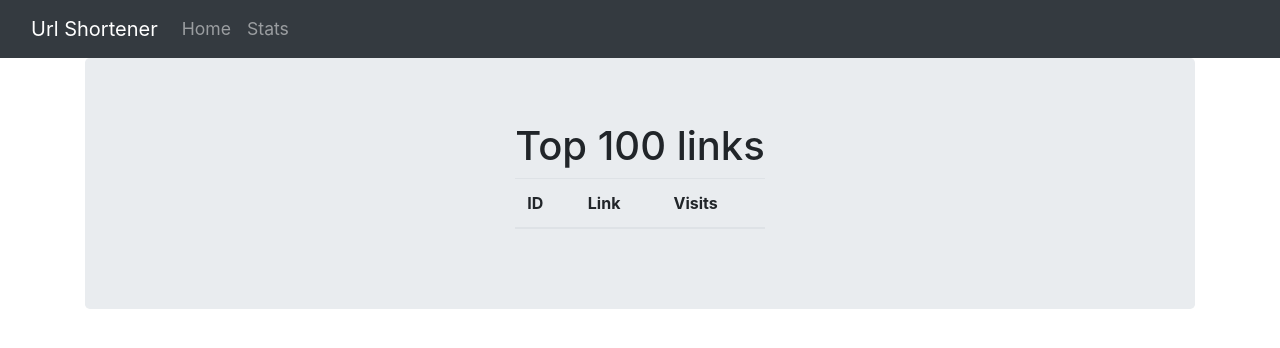
After one commit to Ripll/UrlShortener, a FastAPI app: template templates/stats.html in a window 1280 px wide. The commit adds this page. Shown: the top 348 px of the page. Run offline with FastAPI, Linux system fonts and the light colour scheme; the template is opened without the code that fills it, so the values that code supplies are empty; some libraries are stand-ins or nearby versions.

Commit message:
Added stat and docker-compose. Sqlite -> postgre

```diff
--- a/app/main.py
+++ b/app/main.py
@@ -11,7 +11,6 @@ from utils.db_utils import get_random_string
 from utils.text_utils import is_url
 
 
-
 app = FastAPI()
 
 app.mount("/static", StaticFiles(directory="static"), name="static")
@@ -23,6 +22,13 @@ async def index(request: Request):
     return templates.TemplateResponse("index.html", {"request": request})
 
 
+@app.get("/stat")
+async def get_stats(request: Request):
+    links = await Links.all().limit(100).order_by("-visits")
+    return templates.TemplateResponse("stats.html", {"request": request,
+                                                     "links": links})
+
+
 @app.get("/{key}")
 async def get_key(request: Request, key):
     link = await Links.get_or_none(id=key)
@@ -32,17 +38,10 @@ async def get_key(request: Request, key):
         return RedirectResponse(link.url)
     else:
         return templates.TemplateResponse("expired.html", {"request": request})
-    # note = await db.get(key)
-    # if note:
-    #     await db.delete(key)
-    #     return templates.TemplateResponse("result.html", {"request": request,
-    #                                                       "note": note.decode("utf-8")})
-    # else:
-    #     return templates.TemplateResponse("expired.html", {"request": request})
 
 
 @app.post("/create")
-async def create(request: Request, url: str = Form(...)):
+async def create(request: Request, url: str = Form(...), lifetime: str = Form(...)):
     #  Validation
     if not is_url(url):
         return {"error": "Invalid url!"}
@@ -56,14 +55,19 @@ async def create(request: Request, url: str = Form(...)):
         if code_length > 20:
             return {"error": "Can't generate code"}
 
-    link = Links(id=code, url=url)
+    #  Set lifetime variable
+    db_lifetime = None
+    if lifetime.isdigit() and int(lifetime) > 0:
+        db_lifetime = datetime.now() + timedelta(minutes=int(lifetime))
+
+    link = Links(id=code, url=url, lifetime=db_lifetime)
     await link.save()
     return await Link.from_tortoise_orm(link)
 
 
 register_tortoise(
     app,
-    db_url="sqlite://db.sqlite3",
+    db_url="postgres://evo_user:evo_password@db/urlshortener",
     modules={"models": ["models.models"]},
     generate_schemas=True,
     add_exception_handlers=True,
--- a/requirements.txt
+++ b/requirements.txt
@@ -1,6 +1,6 @@
 fastapi
 tortoise-orm
 python-multipart
-aiosqlite
+asyncpg
 aiofiles
 jinja2
--- a/static/ajax.js
+++ b/static/ajax.js
@@ -31,7 +31,7 @@ function sendAjaxForm(result_form, ajax_form, url) {
         }
     },
     error: function(response) { // Данные не отправлены
-        $('#result_form').html('Ошибка. Данные не отправлены.');
+        alert("Error")
     }
     });
 
--- a/static/styles.css
+++ b/static/styles.css
@@ -19,7 +19,9 @@ form {
     width: 80%;
     max-width: 800px;
 }
-
+.form-group {
+    padding-top: 10px;
+}
 #linkArea {
 	width: 100%;
 }
--- a/templates/base.html
+++ b/templates/base.html
@@ -17,7 +17,7 @@
         </button>
         <div class="collapse navbar-collapse" id="navbarResponsive">
             <div class="navbar-nav">
-                {% for route, caption in [('index', 'Home')] %}
+                {% for route, caption in [('index', 'Home'), ('get_stats', 'Stats')] %}
                     <a class="nav-item nav-link {% if request.url == url_for(route) %}active{% endif %}" href="{{url_for(route)}}">{{ caption }}</a>
                 {% endfor %}
             </div>
--- /dev/null
+++ b/templates/stats.html
@@ -0,0 +1,29 @@
+{% extends "base.html" %}
+
+{% block title %}- Stat{% endblock %}
+{% block content %}
+    <div id="stat_table">
+        <h1>Top 100 links</h1>
+        <table class="table table-hover">
+      <thead>
+        <tr>
+          <th scope="col">ID</th>
+          <th scope="col">Link</th>
+          <th scope="col">Visits</th>
+        </tr>
+      </thead>
+
+
+      <tbody>
+        {% for link in links %}
+                <tr>
+                  <td>{{link.id}}</td>
+                  <td>{{link.url}}</td>
+                  <td>{{link.visits}}</td>
+                </tr>
+        {% endfor %}
+      </tbody>
+    </table>
+    </div>
+
+{% endblock %}
```
Also changed, not shown: docker-compose.yml (+14 -2 lines), templates/generated_link.html (deleted, +0 -19 lines), templates/index.html (+13 -1 lines), templates/result.html (deleted, +0 -14 lines), README.md, db.sqlite3 (deleted), static/img/logo.svg (deleted), 2 other files.
